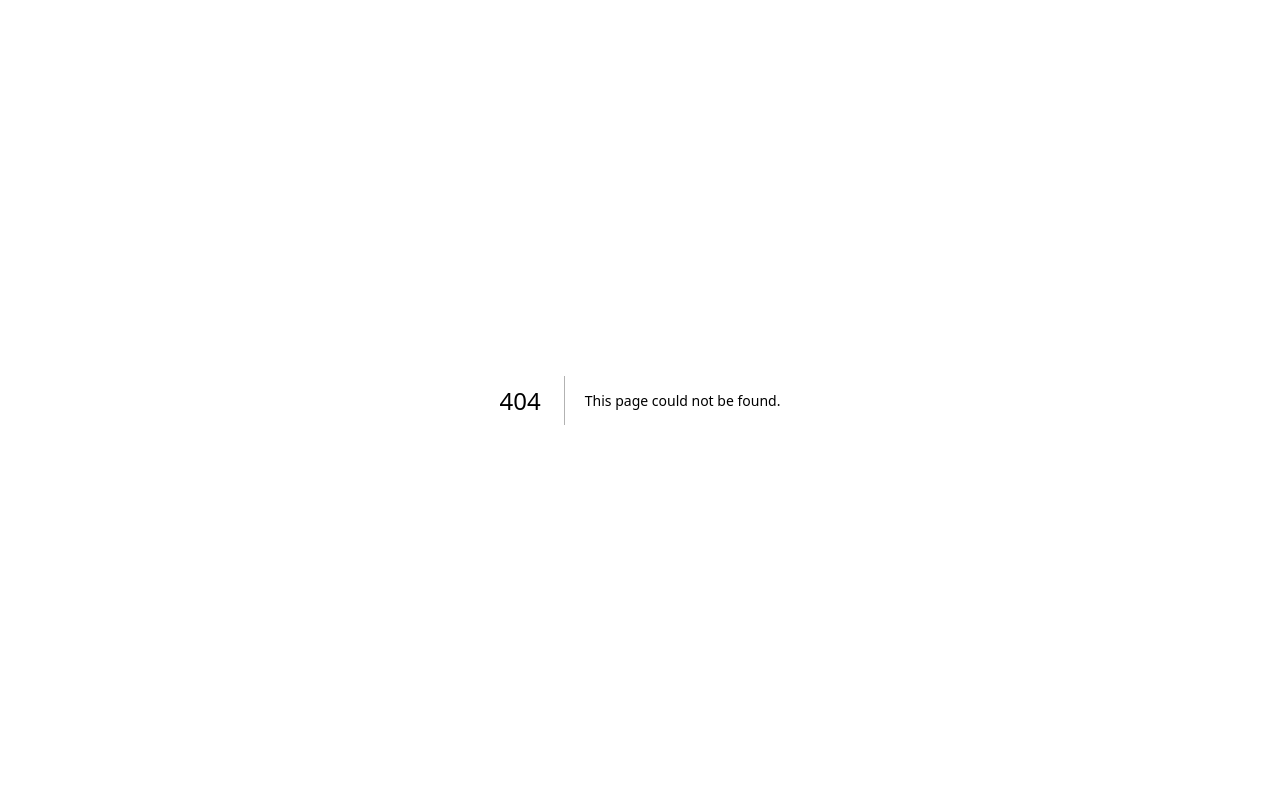
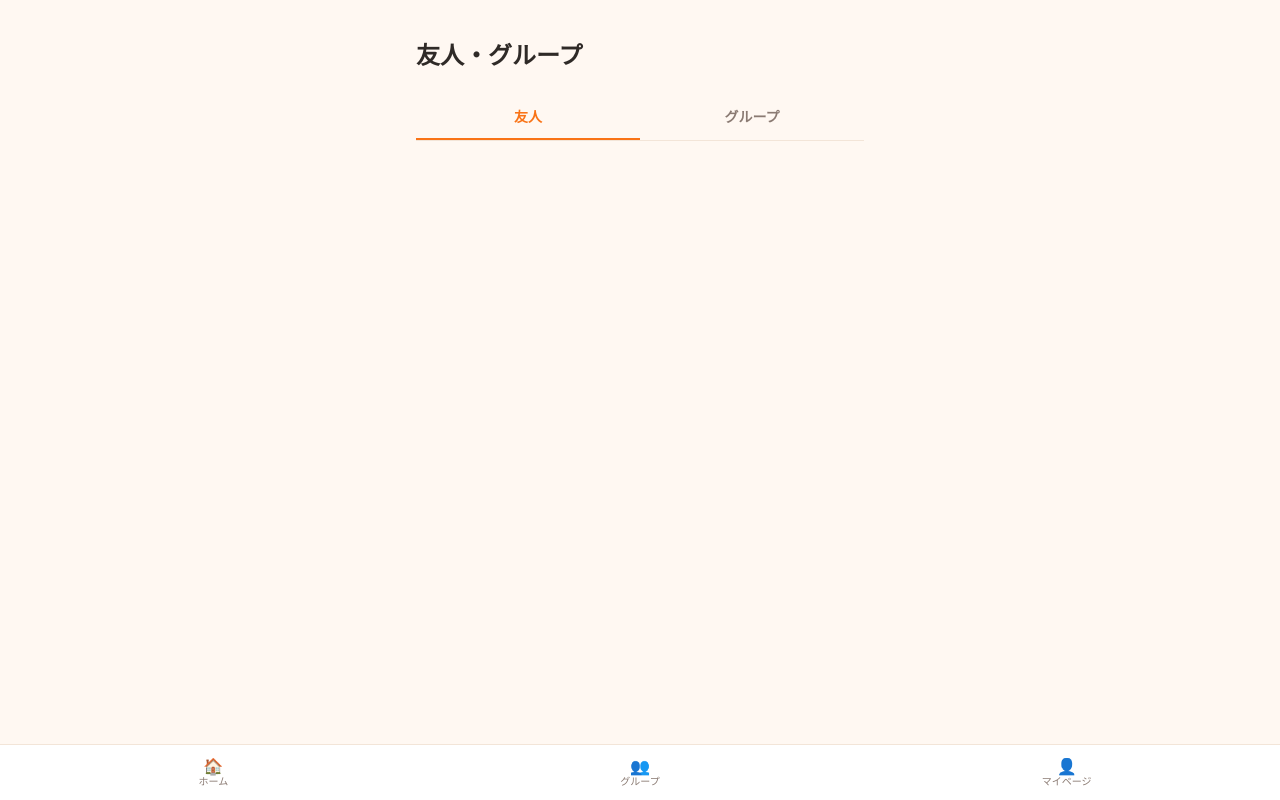
Before and after one commit to aekg8812/FoodKit, a Next.js app: page /friends in a window 1280 px wide. Before the commit this address had no page. Built offline with nearby package versions, Linux system fonts and the light colour scheme.

Commit message:
feat: add friends and groups tab skeleton (#14)

```diff
--- /dev/null
+++ b/src/app/friends/FriendsTabs.tsx
@@ -0,0 +1,55 @@
+'use client'
+
+import Link from 'next/link'
+import { useSearchParams } from 'next/navigation'
+
+const TABS = [
+  { id: 'friends', label: '友人' },
+  { id: 'groups', label: 'グループ' },
+] as const
+
+type TabId = (typeof TABS)[number]['id']
+
+export default function FriendsTabs() {
+  const searchParams = useSearchParams()
+  const activeTab: TabId = searchParams.get('tab') === 'groups' ? 'groups' : 'friends'
+
+  return (
+    <>
+      <nav
+        aria-label="友人・グループ表示切替"
+        className="grid grid-cols-2 border-b border-edge"
+        role="tablist"
+      >
+        {TABS.map((tab) => {
+          const isActive = activeTab === tab.id
+
+          return (
+            <Link
+              key={tab.id}
+              id={`${tab.id}-tab`}
+              href={`/friends?tab=${tab.id}`}
+              role="tab"
+              aria-controls={`${tab.id}-panel`}
+              aria-selected={isActive}
+              className={`flex min-h-[44px] items-center justify-center border-b-2 px-4 text-sm font-semibold transition-colors duration-150 ${
+                isActive
+                  ? 'border-terra text-terra'
+                  : 'border-transparent text-ink-sub hover:text-ink'
+              }`}
+            >
+              {tab.label}
+            </Link>
+          )
+        })}
+      </nav>
+
+      <section
+        id={`${activeTab}-panel`}
+        role="tabpanel"
+        aria-labelledby={`${activeTab}-tab`}
+        className="min-h-48"
+      />
+    </>
+  )
+}
--- /dev/null
+++ b/src/app/friends/page.tsx
@@ -0,0 +1,17 @@
+import { Suspense } from 'react'
+import BottomNav from '@/components/BottomNav'
+import FriendsTabs from './FriendsTabs'
+
+export default function FriendsPage() {
+  return (
+    <main className="min-h-screen bg-canvas px-6 py-10 pb-20">
+      <div className="mx-auto w-full max-w-md">
+        <h1 className="mb-6 text-2xl font-bold text-ink">友人・グループ</h1>
+        <Suspense fallback={null}>
+          <FriendsTabs />
+        </Suspense>
+      </div>
+      <BottomNav />
+    </main>
+  )
+}
```
